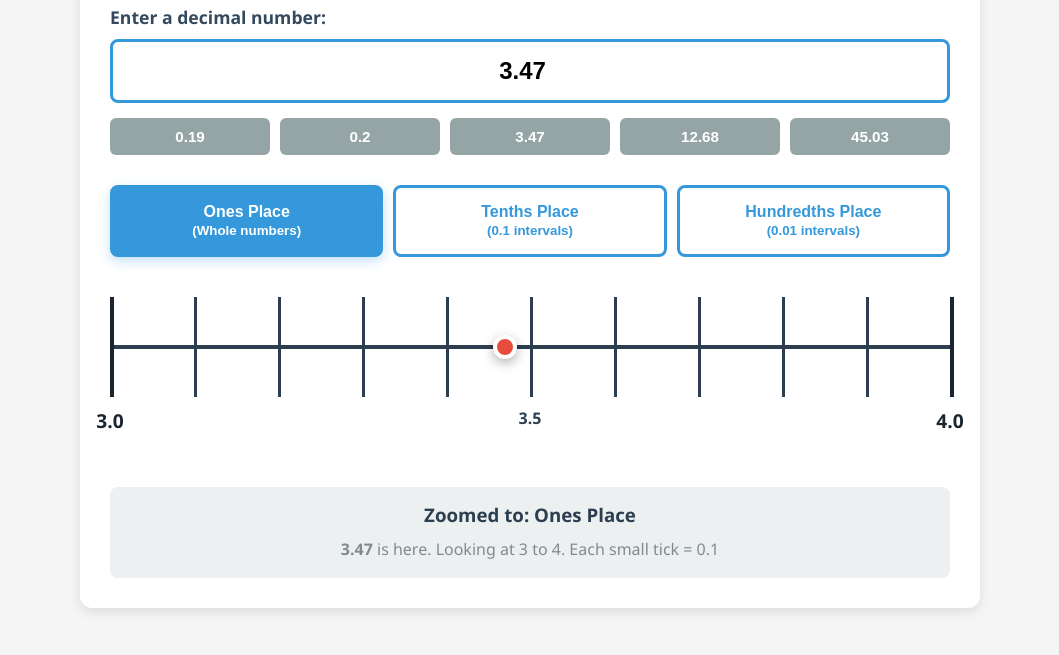
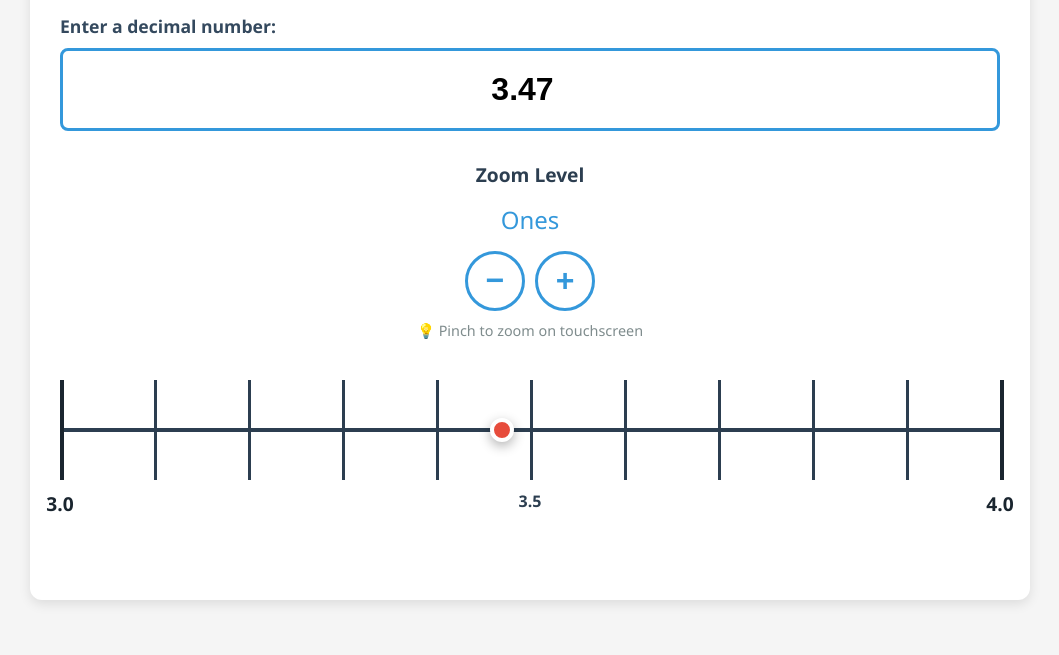
Before and after one commit to MrH-SWES/Zooming-Number-Line, a plain HTML site: page index.html in a window 1280 px wide. Shown: the part 145-800 px from the top of the page, without its empty margins (110-1169 px from the left). Drawn offline with Linux system fonts and the light colour scheme.

Commit message:
Update index.html

```diff
--- a/index.html
+++ b/index.html
@@ -19,10 +19,11 @@
             align-items: center;
             justify-content: center;
             min-height: 100vh;
+            touch-action: pan-y pinch-zoom;
         }
 
         .container {
-            max-width: 900px;
+            max-width: 1000px;
             width: 100%;
             background: white;
             border-radius: 12px;
@@ -51,8 +52,8 @@
 
         input[type="number"] {
             width: 100%;
-            padding: 15px;
-            font-size: 1.5rem;
+            padding: 20px;
+            font-size: 2rem;
             border: 3px solid #3498db;
             border-radius: 8px;
             text-align: center;
@@ -66,41 +67,68 @@
         }
 
         .zoom-controls {
+            margin-bottom: 30px;
+            text-align: center;
+        }
+
+        .zoom-label {
+            font-size: 1.2rem;
+            font-weight: bold;
+            color: #2c3e50;
+            margin-bottom: 15px;
+        }
+
+        .zoom-level {
+            font-size: 1.5rem;
+            color: #3498db;
+            margin-bottom: 10px;
+        }
+
+        .zoom-buttons {
             display: flex;
             gap: 10px;
-            margin-bottom: 30px;
+            justify-content: center;
+            align-items: center;
+            margin-top: 15px;
         }
 
-        .zoom-button {
-            flex: 1;
-            padding: 15px;
+        .zoom-btn {
+            width: 60px;
+            height: 60px;
             border: 3px solid #3498db;
             background: white;
             color: #3498db;
-            border-radius: 8px;
-            font-size: 1rem;
+            border-radius: 50%;
+            font-size: 2rem;
             font-weight: bold;
             cursor: pointer;
             transition: all 0.3s;
-            min-height: 60px;
+            display: flex;
+            align-items: center;
+            justify-content: center;
         }
 
-        .zoom-button:hover {
+        .zoom-btn:hover {
             background: #3498db;
             color: white;
-            transform: translateY(-2px);
+            transform: scale(1.1);
         }
 
-        .zoom-button.active {
-            background: #3498db;
-            color: white;
-            box-shadow: 0 4px 12px rgba(52, 152, 219, 0.3);
+        .zoom-btn:active {
+            transform: scale(0.95);
+        }
+
+        .pinch-hint {
+            font-size: 0.9rem;
+            color: #7f8c8d;
+            margin-top: 10px;
         }
 
         .number-line-container {
             position: relative;
             margin: 40px 0;
             min-height: 150px;
+            touch-action: pinch-zoom;
         }
 
         .number-line {
@@ -130,6 +158,7 @@
             font-weight: bold;
             font-size: 1rem;
             color: #2c3e50;
+            white-space: nowrap;
         }
 
         .tick-label.major {
@@ -148,52 +177,7 @@
             transform: translate(-50%, -50%);
             z-index: 10;
             box-shadow: 0 4px 12px rgba(0,0,0,0.3);
-            transition: left 0.5s ease-out;
-        }
-
-        .zoom-info {
-            text-align: center;
-            padding: 15px;
-            background: #ecf0f1;
-            border-radius: 8px;
-            margin-top: 20px;
-        }
-
-        .zoom-info h3 {
-            color: #2c3e50;
-            margin-bottom: 10px;
-        }
-
-        .zoom-info p {
-            color: #7f8c8d;
-            font-size: 1rem;
-            line-height: 1.6;
-        }
-
-        .quick-numbers {
-            display: flex;
-            gap: 10px;
-            margin-top: 15px;
-            flex-wrap: wrap;
-        }
-
-        .quick-number {
-            flex: 1;
-            min-width: 80px;
-            padding: 10px;
-            background: #95a5a6;
-            color: white;
-            border: none;
-            border-radius: 6px;
-            font-size: 0.95rem;
-            font-weight: bold;
-            cursor: pointer;
-            transition: all 0.3s;
-        }
-
-        .quick-number:hover {
-            background: #7f8c8d;
-            transform: translateY(-2px);
+            transition: left 0.3s ease-out;
         }
 
         @media (max-width: 768px) {
@@ -201,12 +185,15 @@
                 padding: 20px;
             }
 
-            .zoom-controls {
-                flex-direction: column;
+            input[type="number"] {
+                font-size: 1.5rem;
+                padding: 15px;
             }
 
-            .zoom-button {
-                min-height: 50px;
+            .zoom-btn {
+                width: 50px;
+                height: 50px;
+                font-size: 1.5rem;
             }
         }
     </style>
@@ -217,52 +204,50 @@
 
         <div class="input-section">
             <label for="numberInput">Enter a decimal number:</label>
-            <input type="number" id="numberInput" step="0.01" value="3.47" placeholder="e.g. 3.47">
-
-            <div class="quick-numbers">
-                <button class="quick-number" onclick="setNumber(0.19)">0.19</button>
-                <button class="quick-number" onclick="setNumber(0.2)">0.2</button>
-                <button class="quick-number" onclick="setNumber(3.47)">3.47</button>
-                <button class="quick-number" onclick="setNumber(12.68)">12.68</button>
-                <button class="quick-number" onclick="setNumber(45.03)">45.03</button>
-            </div>
+            <input type="number" id="numberInput" step="any" value="3.47" placeholder="Type any number">
         </div>
 
         <div class="zoom-controls">
-            <button class="zoom-button active" id="zoomOnes">
-                Ones Place<br>
-                <small>(Whole numbers)</small>
-            </button>
-            <button class="zoom-button" id="zoomTenths">
-                Tenths Place<br>
-                <small>(0.1 intervals)</small>
-            </button>
-            <button class="zoom-button" id="zoomHundredths">
-                Hundredths Place<br>
-                <small>(0.01 intervals)</small>
-            </button>
+            <div class="zoom-label">Zoom Level</div>
+            <div class="zoom-level" id="zoomLevel">Ones Place</div>
+            <div class="zoom-buttons">
+                <button class="zoom-btn" id="zoomOut" title="Zoom Out">−</button>
+                <button class="zoom-btn" id="zoomIn" title="Zoom In">+</button>
+            </div>
+            <div class="pinch-hint">💡 Pinch to zoom on touchscreen</div>
         </div>
 
-        <div class="number-line-container">
+        <div class="number-line-container" id="numberLineContainer">
             <div class="number-line" id="numberLine"></div>
-        </div>
-
-        <div class="zoom-info" id="zoomInfo">
-            <h3>Zoomed to: Ones Place</h3>
-            <p>You're looking at whole numbers. Each space = 0.1</p>
         </div>
     </div>
 
     <script>
-        let currentZoom = 'ones';
+        // Zoom levels from largest to smallest
+        const ZOOM_LEVELS = [
+            { name: 'Millions', step: 1000000, decimals: 0 },
+            { name: 'Hundred Thousands', step: 100000, decimals: 0 },
+            { name: 'Ten Thousands', step: 10000, decimals: 0 },
+            { name: 'Thousands', step: 1000, decimals: 0 },
+            { name: 'Hundreds', step: 100, decimals: 0 },
+            { name: 'Tens', step: 10, decimals: 0 },
+            { name: 'Ones', step: 1, decimals: 1 },
+            { name: 'Tenths', step: 0.1, decimals: 2 },
+            { name: 'Hundredths', step: 0.01, decimals: 3 },
+            { name: 'Thousandths', step: 0.001, decimals: 4 },
+            { name: 'Ten Thousandths', step: 0.0001, decimals: 5 }
+        ];
+
+        let currentZoomIndex = 6; // Start at Ones
         let currentValue = 3.47;
+        let lastTouchDistance = null;
 
         const numberInput = document.getElementById('numberInput');
         const numberLine = document.getElementById('numberLine');
-        const zoomInfo = document.getElementById('zoomInfo');
-        const zoomOnes = document.getElementById('zoomOnes');
-        const zoomTenths = document.getElementById('zoomTenths');
-        const zoomHundredths = document.getElementById('zoomHundredths');
+        const numberLineContainer = document.getElementById('numberLineContainer');
+        const zoomLevel = document.getElementById('zoomLevel');
+        const zoomIn = document.getElementById('zoomIn');
+        const zoomOut = document.getElementById('zoomOut');
 
         // Input change handler
         numberInput.addEventListener('input', () => {
@@ -271,66 +256,93 @@
         });
 
         // Zoom button handlers
-        zoomOnes.addEventListener('click', () => {
-            currentZoom = 'ones';
-            updateZoomButtons();
-            updateNumberLine();
+        zoomIn.addEventListener('click', () => {
+            if (currentZoomIndex < ZOOM_LEVELS.length - 1) {
+                currentZoomIndex++;
+                updateNumberLine();
+            }
         });
 
-        zoomTenths.addEventListener('click', () => {
-            currentZoom = 'tenths';
-            updateZoomButtons();
-            updateNumberLine();
+        zoomOut.addEventListener('click', () => {
+            if (currentZoomIndex > 0) {
+                currentZoomIndex--;
+                updateNumberLine();
+            }
         });
 
-        zoomHundredths.addEventListener('click', () => {
-            currentZoom = 'hundredths';
-            updateZoomButtons();
-            updateNumberLine();
+        // Pinch to zoom
+        numberLineContainer.addEventListener('touchstart', (e) => {
+            if (e.touches.length === 2) {
+                lastTouchDistance = getTouchDistance(e.touches);
+            }
         });
 
-        function updateZoomButtons() {
-            [zoomOnes, zoomTenths, zoomHundredths].forEach(btn => btn.classList.remove('active'));
-            if (currentZoom === 'ones') zoomOnes.classList.add('active');
-            if (currentZoom === 'tenths') zoomTenths.classList.add('active');
-            if (currentZoom === 'hundredths') zoomHundredths.classList.add('active');
+        numberLineContainer.addEventListener('touchmove', (e) => {
+            if (e.touches.length === 2 && lastTouchDistance) {
+                e.preventDefault();
+                const currentDistance = getTouchDistance(e.touches);
+                const delta = currentDistance - lastTouchDistance;
+
+                if (Math.abs(delta) > 10) { // Threshold to avoid jitter
+                    if (delta > 0 && currentZoomIndex < ZOOM_LEVELS.length - 1) {
+                        // Pinch out = zoom in
+                        currentZoomIndex++;
+                        updateNumberLine();
+                    } else if (delta < 0 && currentZoomIndex > 0) {
+                        // Pinch in = zoom out
+                        currentZoomIndex--;
+                        updateNumberLine();
+                    }
+                    lastTouchDistance = currentDistance;
+                }
+            }
+        });
+
+        numberLineContainer.addEventListener('touchend', () => {
+            lastTouchDistance = null;
+        });
+
+        // Wheel zoom (for desktop)
+        numberLineContainer.addEventListener('wheel', (e) => {
+            e.preventDefault();
+            if (e.deltaY < 0 && currentZoomIndex < ZOOM_LEVELS.length - 1) {
+                // Scroll up = zoom in
+                currentZoomIndex++;
+                updateNumberLine();
+            } else if (e.deltaY > 0 && currentZoomIndex > 0) {
+                // Scroll down = zoom out
+                currentZoomIndex--;
+                updateNumberLine();
+            }
+        });
+
+        function getTouchDistance(touches) {
+            const dx = touches[0].clientX - touches[1].clientX;
+            const dy = touches[0].clientY - touches[1].clientY;
+            return Math.sqrt(dx * dx + dy * dy);
         }
 
         function updateNumberLine() {
             numberLine.innerHTML = '';
 
-            let min, max, majorStep, minorStep, decimals, zoomText, explanation;
+            const zoom = ZOOM_LEVELS[currentZoomIndex];
+            const step = zoom.step;
+            const decimals = zoom.decimals;
 
-            if (currentZoom === 'ones') {
-                // Show the whole number it's between
-                min = Math.floor(currentValue);
-                max = min + 1;
-                majorStep = 1;
-                minorStep = 0.1;
-                decimals = 1;
-                zoomText = "Ones Place";
-                explanation = `Looking at ${min} to ${max}. Each small tick = 0.1`;
-            } else if (currentZoom === 'tenths') {
-                // Show the tenth it's between
-                min = Math.floor(currentValue * 10) / 10;
-                max = min + 0.1;
-                majorStep = 0.1;
-                minorStep = 0.01;
-                decimals = 2;
-                zoomText = "Tenths Place";
-                explanation = `Looking at ${min.toFixed(1)} to ${max.toFixed(1)}. Each small tick = 0.01`;
-            } else {
-                // Show the hundredth it's between
-                min = Math.floor(currentValue * 100) / 100;
-                max = min + 0.01;
-                majorStep = 0.01;
-                minorStep = 0.001;
-                decimals = 3;
-                zoomText = "Hundredths Place";
-                explanation = `Looking at ${min.toFixed(2)} to ${max.toFixed(2)}. Each tiny tick = 0.001`;
-            }
+            // Calculate range
+            const min = Math.floor(currentValue / step) * step;
+            const max = min + step;
 
-            // Draw minor ticks (10 divisions)
+            // Update zoom level display
+            zoomLevel.textContent = zoom.name;
+
+            // Enable/disable buttons
+            zoomOut.style.opacity = currentZoomIndex === 0 ? '0.3' : '1';
+            zoomOut.style.cursor = currentZoomIndex === 0 ? 'not-allowed' : 'pointer';
+            zoomIn.style.opacity = currentZoomIndex === ZOOM_LEVELS.length - 1 ? '0.3' : '1';
+            zoomIn.style.cursor = currentZoomIndex === ZOOM_LEVELS.length - 1 ? 'not-allowed' : 'pointer';
+
+            // Draw 11 ticks (0 through 10)
             for (let i = 0; i <= 10; i++) {
                 const value = min + (max - min) * (i / 10);
                 const position = (i / 10) * 100;
@@ -343,14 +355,21 @@
                 tick.style.left = position + '%';
                 numberLine.appendChild(tick);
 
-                // Only label major ticks and midpoint
+                // Label major ticks and midpoint
                 if (i === 0 || i === 5 || i === 10) {
                     const label = document.createElement('div');
                     label.className = 'tick-label';
                     if (i === 0 || i === 10) {
                         label.classList.add('major');
                     }
-                    label.textContent = value.toFixed(decimals);
+
+                    // Format large numbers with commas
+                    if (decimals === 0 && value >= 1000) {
+                        label.textContent = value.toLocaleString();
+                    } else {
+                        label.textContent = value.toFixed(decimals);
+                    }
+
                     label.style.left = position + '%';
                     numberLine.appendChild(label);
                 }
@@ -360,20 +379,8 @@
             const position = ((currentValue - min) / (max - min) * 100);
             const ghostDot = document.createElement('div');
             ghostDot.className = 'ghost-dot';
-            ghostDot.style.left = position + '%';
+            ghostDot.style.left = Math.max(0, Math.min(100, position)) + '%';
             numberLine.appendChild(ghostDot);
-
-            // Update info
-            zoomInfo.innerHTML = `
-                <h3>Zoomed to: ${zoomText}</h3>
-                <p><strong>${currentValue}</strong> is here. ${explanation}</p>
-            `;
-        }
-
-        function setNumber(num) {
-            numberInput.value = num;
-            currentValue = num;
-            updateNumberLine();
         }
 
         // Initialize
```
